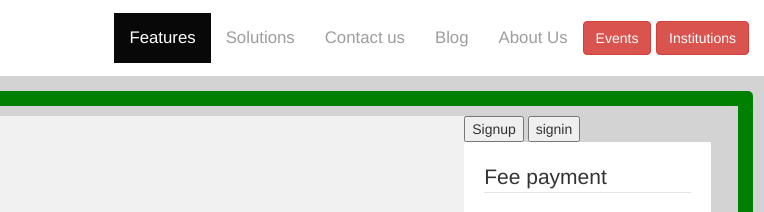
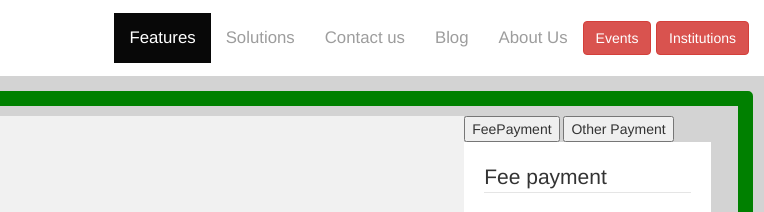
Before and after one commit to jithendraathipatla/goQuel, a plain HTML site: page index.html in a window 1280 px wide. Shown: the top 212 px of the page, 516-1280 px from the left. Drawn offline with nearby package versions, Linux system fonts and the light colour scheme.

Commit message:
Update index.html

```diff
--- a/index.html
+++ b/index.html
@@ -277,8 +277,8 @@ h1{
 
 <div>
 
-        <button id="sign">Signup</button>
-        <button id="st">signin</button>
+        <button id="sign">FeePayment</button>
+        <button id="st">Other Payment</button>
 
     <br>
 
```
